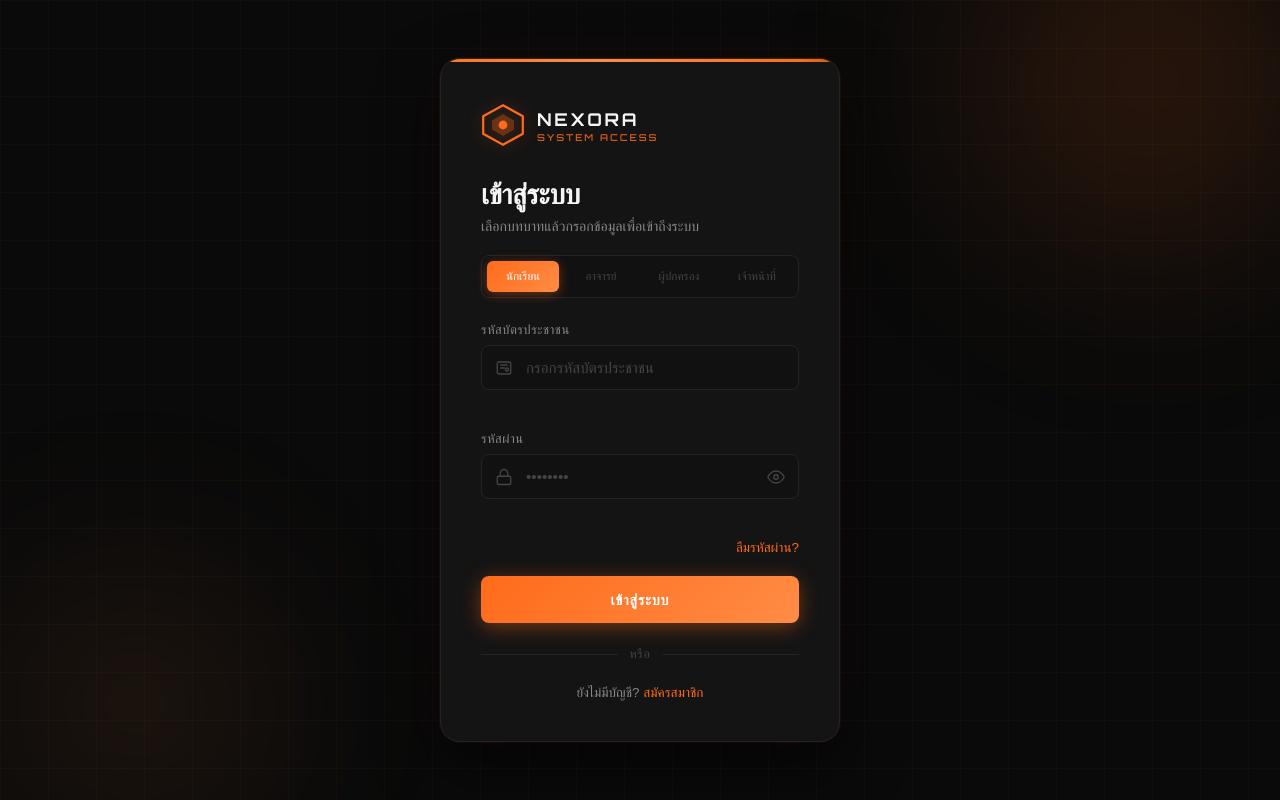
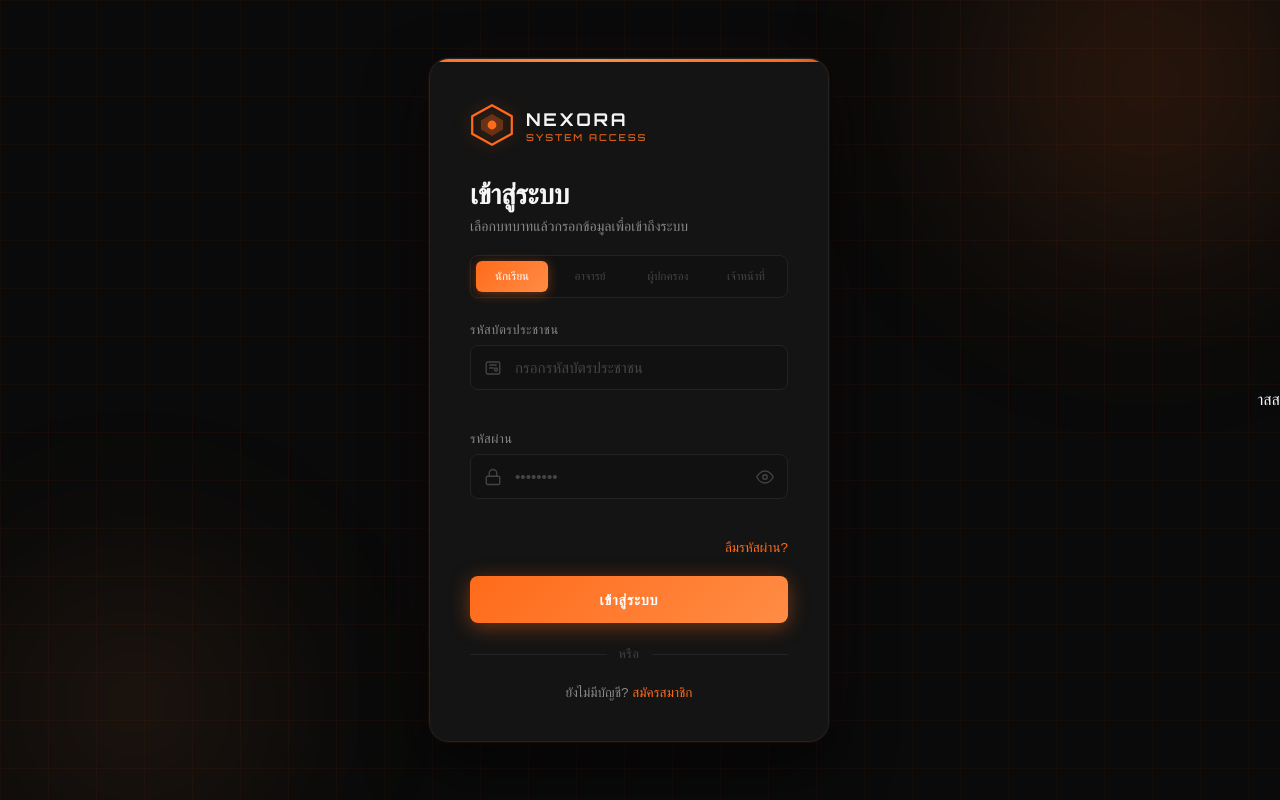
Before and after one commit to markkeza123456-beep/FlexReal, a PHP site: page /login.php in a window 1280 px wide. Run offline with PHP 8.4, Linux system fonts and the light colour scheme; some web fonts are replaced.

Commit message:
Update login.php

```diff
--- a/login.php
+++ b/login.php
@@ -122,4 +122,4 @@
 
   <script src="login.js"></script>
 </body>
-</html>
+</html>าสส
```
